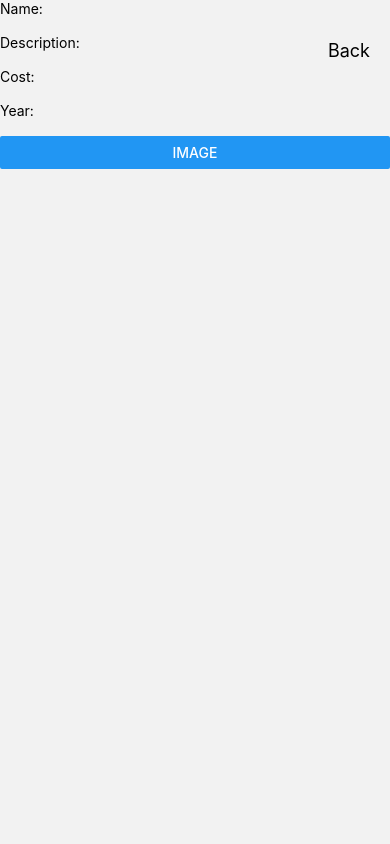
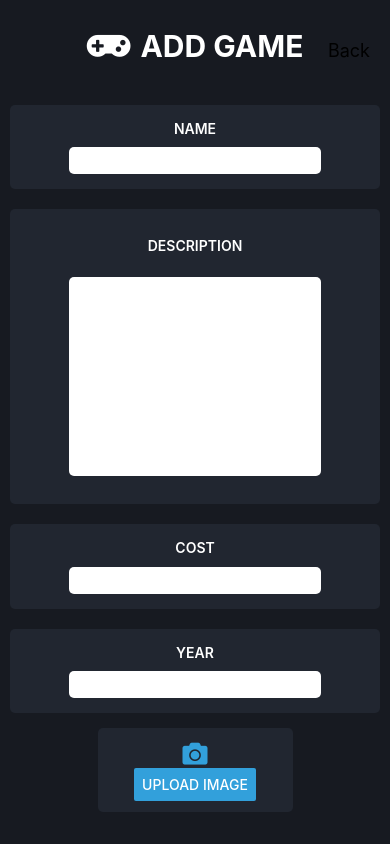
Before and after one commit to BerkantGC/SportFriend-App-Mobile, a React Native app: screen /AddGame in a window 390 px wide. Built offline with nearby package versions, Linux system fonts and the light colour scheme; no server answers.

Commit message:
Add Game

```diff
--- a/src/pages/AddGame.js
+++ b/src/pages/AddGame.js
@@ -1,39 +1,100 @@
 import { useLinkProps } from "@react-navigation/native";
 import React from "react"
-import { Button, Text, TextInput, View } from "react-native"
+import { Button, Dimensions, SafeAreaView, StyleSheet, Text, TextInput, TouchableOpacity, View } from "react-native"
 
 import { launchImageLibrary } from "react-native-image-picker"
 import BackButton from "../components/BackButton/BackButton";
 
+import Font from "react-native-vector-icons/FontAwesome5";
 const handleSelectImage = async() => {
     const result  = await launchImageLibrary();
     console.log(result)
 }
+
 const AddGame = (props) => {
     return(
-        <View>
+        <SafeAreaView style={styles.container}>
             <BackButton navigation={props.navigation}/>
-            <View>
-                <Text>Name:</Text>
-                <TextInput/>
+            <View style={styles.main_container}>
+                <View style={{alignSelf: 'center', alignItems: 'center', justifyContent: 'center',fontSize: 30, flexDirection: 'row', color: 'white', marginBottom: 30}}>
+                    <Font color="white" name="gamepad" size={35}/>
+                    <Text style={{color:"white", fontSize: 30, fontWeight:'bold', marginLeft: 10}}>ADD GAME</Text>
+                </View>
+            <View style={styles.input}>
+                <Text style={styles.text}>NAME</Text>
+                <TextInput style={{width: '70%', padding: 5, backgroundColor: 'white', borderRadius: 5}}/>
             </View>
-            <View>
-                <Text>Description:</Text>
-                <TextInput/>
+            <View style={styles.description}>
+                <Text style={styles.text}>DESCRIPTION</Text>
+                <TextInput multiline={true} style={{width: '70%', height: '70%', padding: 5, backgroundColor: 'white', borderRadius: 5}}/>
             </View>
-            <View>
-                <Text>Cost:</Text>
-                <TextInput/>
+            <View style={styles.input}>
+                <Text style={styles.text}>COST</Text>
+                <TextInput style={{width: '70%', padding: 5, backgroundColor: 'white', borderRadius: 5}}/>
             </View>
-            <View>
-                <Text>Year:</Text>
-                <TextInput/>
+            <View style={styles.input}>
+                <Text style={styles.text}>YEAR</Text>
+                <TextInput style={{width: '70%', padding: 5, backgroundColor: 'white', borderRadius: 5}}/>
             </View>
-            <View>
-                <Button title="image" onPress={handleSelectImage}></Button>
+            <TouchableOpacity  onPress={handleSelectImage} style={styles.uploadImage}>
+                <Font name="camera" size={25} color='#32a0db' ></Font>
+                <Button title="Upload Image" color="#32a0db" onPress={handleSelectImage}></Button>
+            </TouchableOpacity>
             </View>
-        </View>
+        </SafeAreaView>
     )
 }
 
+const styles = StyleSheet.create({
+    container: {
+        flex: 1,
+        backgroundColor: "#171a21",
+
+    },
+    main_container: {
+        flex: 1,
+        backgroundColor: "#171a21",
+        justifyContent: 'center',
+    },
+    input: {
+        backgroundColor: "#212630",
+        marginHorizontal: 10,
+        marginVertical: 10,
+        height: "10%",
+        borderRadius: 5,
+        padding: 5,
+        flexDirection: 'column',
+        alignItems: "center",
+        justifyContent: 'space-evenly'
+    },
+    description: {
+        backgroundColor: "#212630",
+        marginHorizontal: 10,
+        marginVertical: 10,
+        height: "35%",
+        borderRadius: 5,
+        padding: 5,
+        flexDirection: 'column',
+        alignItems: "center",
+        justifyContent: 'space-evenly',
+
+    },
+    uploadImage: {
+        backgroundColor: "#212630",
+        marginHorizontal: "25%",
+        marginVertical: 5,
+        height: "10%",
+        borderRadius: 5,
+        padding: 10,
+        flexDirection: 'column',
+        alignItems: "center",
+        justifyContent: 'space-evenly'
+
+    },
+    text: {
+        color: 'white',
+        fontWeight: '600',
+    }
+})
+
 export default AddGame;
--- a/src/pages/Profile.js
+++ b/src/pages/Profile.js
@@ -67,8 +67,8 @@ export default function(props) {
                             <Text style={ProfileStyle.detail_txt}>Email: </Text>
                             <Text style={ProfileStyle.detail_txt}>{profileData.email}</Text>
                             <TouchableOpacity style={{backgroundColor: '#212630', marginRight: 5}}>
-                                <View style={{backgroundColor: '#171a21', ßalignItems: 'center', justifyContent: 'center'}}>
-                                    <Image style={{width: 25, height: 25}} tintColor='white' source={require("../images/edit-icon.png")}/>
+                                <View style={{backgroundColor: '#171a21', alignItems: 'center', justifyContent: 'center'}}>
+                                    <Font name="edit" size={25} color="white" />
                                 </View>
                             </TouchableOpacity>
                         </View>
@@ -77,7 +77,7 @@ export default function(props) {
                             <Text style={ProfileStyle.detail_txt}>{toPassword(profileData.password).slice(0,15)}</Text>
                             <TouchableOpacity onPress={()=>modalVisibleUpdate(!modalVisible)} style={{backgroundColor: '#212630', marginRight: 5}}>
                                 <View style={{backgroundColor: '#171a21',alignItems: 'center', justifyContent: 'center'}}>
-                                    <Image style={{width: 25, height: 25}} tintColor='white' source={require("../images/edit-icon.png")}/>
+                                <Font name="edit" size={25} color="white" />
                                 </View>
                             </TouchableOpacity>
                         </View>
```
Also changed, not shown: src/components/TextInputModal/TextInputModal.jsx (added, +10 -0 lines).
